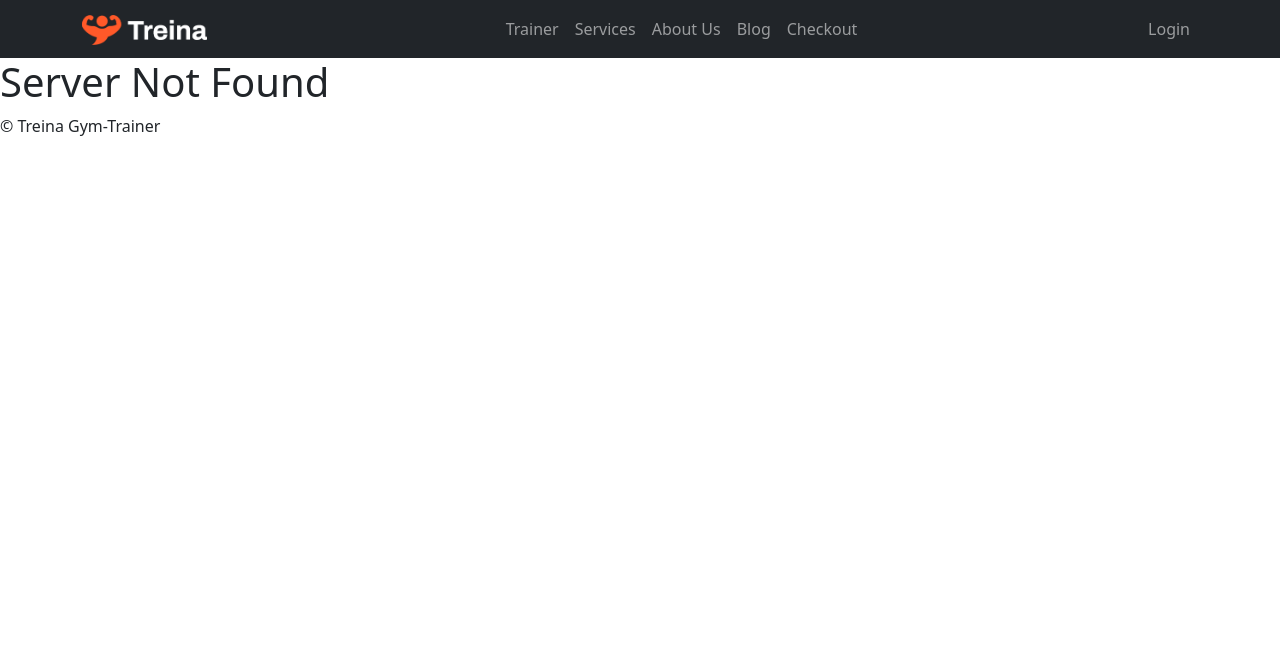
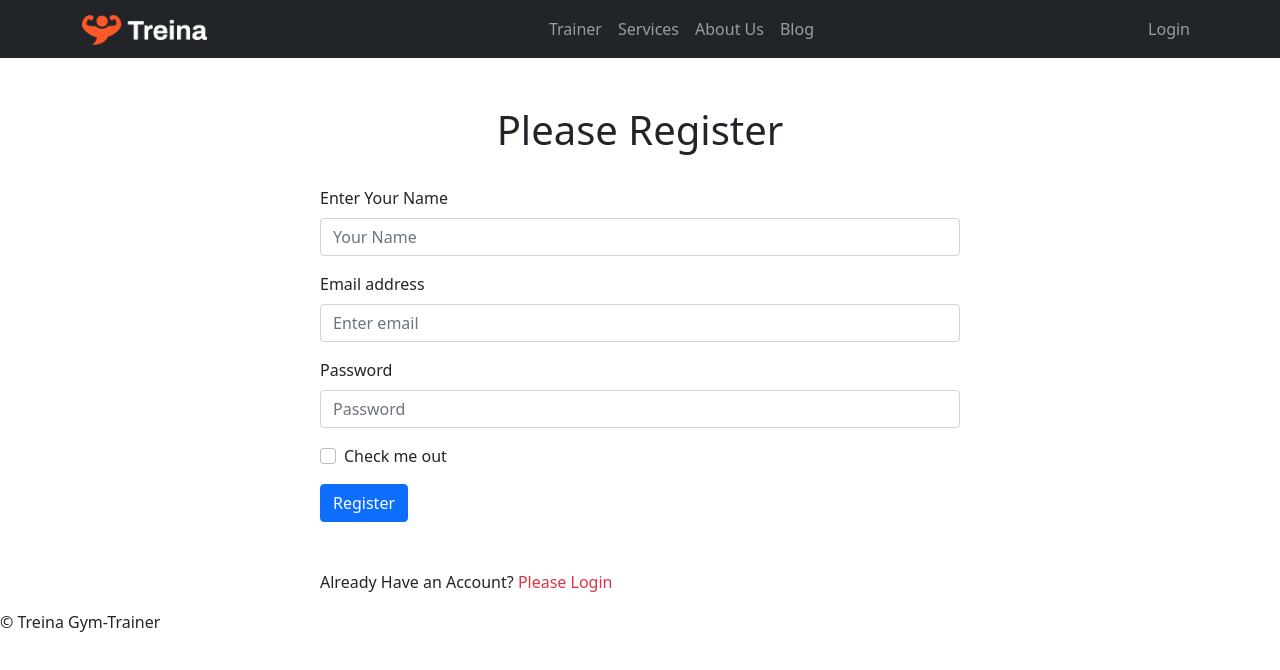
Before and after one commit to hasan283/gym-trainer-client, a React (Create React App) app: page /register in a window 1280 px wide. Before the commit this address had no page. Shown: the top 670 px of the page. Built offline with nearby package versions, Linux system fonts and the light colour scheme.

Commit message:
set env variable

```diff
--- a/src/App.js
+++ b/src/App.js
@@ -7,6 +7,8 @@ import Footer from './components/Pages/Homes/Footer/Footer';
 import Home from './components/Pages/Homes/Home/Home';
 import NotFound from './components/Pages/NotFount/NotFound';
 import CheckOut from './components/Pages/CheckOut/CheckOut';
+import Login from './components/Pages/LoginDetails/Login/Login';
+import Register from './components/Pages/LoginDetails/Register/Register';
 
 function App() {
   return (
@@ -14,9 +16,12 @@ function App() {
       <Header></Header>
       <Routes>
         <Route path='/' element={<Home></Home>}></Route>
+        <Route path='/home' element={<Home></Home>}></Route>
         <Route path='/about' element={<About></About>}></Route>
         <Route path='/blog' element={<Blog></Blog>}></Route>
         <Route path='/checkout/:checkoutId' element={<CheckOut></CheckOut>}></Route>
+        <Route path='/login' element={<Login></Login>}></Route>
+        <Route path='/register' element={<Register></Register>}></Route>
         <Route path='*' element={<NotFound></NotFound>}></Route>
       </Routes>
       <Footer></Footer>
--- a/src/components/Pages/CheckOut/CheckOut.js
+++ b/src/components/Pages/CheckOut/CheckOut.js
@@ -4,8 +4,9 @@ import { useParams } from 'react-router-dom';
 const CheckOut = () => {
     const { checkoutId } = useParams()
     return (
-        <div>
-            <h1>This is Checkout Page{checkoutId}</h1>
+        <div className='container pt-5 pb-5'>
+            <h1>Description:</h1>
+            <p>{checkoutId}</p>
         </div>
     );
 };
--- a/src/components/Pages/Homes/Header/Header.js
+++ b/src/components/Pages/Homes/Header/Header.js
@@ -16,14 +16,14 @@ const Header = () => {
                     <Navbar.Toggle aria-controls="responsive-navbar-nav" />
                     <Navbar.Collapse id="responsive-navbar-nav">
                         <Nav className="mx-auto">
-                            <Nav.Link href="#trainer">Trainer</Nav.Link>
-                            <Nav.Link href="#services">Services</Nav.Link>
+                            <Nav.Link href="home#trainer">Trainer</Nav.Link>
+                            <Nav.Link href="home#services">Services</Nav.Link>
                             <Nav.Link as={Link} to="/about">About Us</Nav.Link>
                             <Nav.Link as={Link} to="/blog">Blog</Nav.Link>
-                            <Nav.Link as={Link} to="/checkout">Checkout</Nav.Link>
+
                         </Nav>
                         <Nav>
-                            <Nav.Link href="#deets">Login</Nav.Link>
+                            <Nav.Link as={Link} to="/login">Login</Nav.Link>
                         </Nav>
                     </Navbar.Collapse>
                 </Container>
--- a/src/components/Pages/Homes/TreinaService/TreinaService.js
+++ b/src/components/Pages/Homes/TreinaService/TreinaService.js
@@ -4,7 +4,7 @@ import './TreinaService.css'
 
 
 const TreinaService = (props) => {
-    const { id, img, name, service, price, info } = props.service;
+    const { img, name, service, price, info } = props.service;
     const navigate = useNavigate()
     const navigateServiceDetails = id => {
         navigate(`/checkout/${id}`)
@@ -18,7 +18,7 @@ const TreinaService = (props) => {
                 <p><b>Price:</b> ${price}</p>
                 <p><b>Description:</b> {info.slice(0, 30)}...</p>
                 <div className="checkout-btn">
-                    <button onClick={() => navigateServiceDetails(id)}>Checkout Now</button>
+                    <button onClick={() => navigateServiceDetails(info)}>Checkout Now</button>
                 </div>
             </div>
         </div>
--- /dev/null
+++ b/src/components/Pages/LoginDetails/Login/Login.js
@@ -0,0 +1,52 @@
+import React, { useRef } from 'react';
+import { Button, Form } from 'react-bootstrap';
+import { useNavigate } from 'react-router-dom';
+
+const Login = () => {
+    // UseRef
+    const emailRef = useRef('');
+    const passwordRef = useRef('');
+    const navigate = useNavigate()
+
+    // HandleSubmit
+    const handleSubmit = event => {
+        event.preventDefault();
+        const email = emailRef.current.value;
+        const password = passwordRef.current.value;
+        console.log(email, password)
+    }
+
+
+    // Toggle Register page
+    const navigateRegister = event => {
+        navigate('/register')
+    }
+
+    return (
+        <div className='w-50 mx-auto'>
+            <h1 className='text-center pt-5 pb-4'>Please Login</h1>
+
+            <Form onSubmit={handleSubmit}>
+                <Form.Group className="mb-3" controlId="formBasicEmail">
+                    <Form.Label>Email address</Form.Label>
+                    <Form.Control ref={emailRef} type="email" placeholder="Enter email" required />
+                </Form.Group>
+
+                <Form.Group className="mb-3" controlId="formBasicPassword">
+                    <Form.Label>Password</Form.Label>
+                    <Form.Control ref={passwordRef} type="password" placeholder="Password" required />
+                </Form.Group>
+                <Form.Group className="mb-3" controlId="formBasicCheckbox">
+                    <Form.Check type="checkbox" label="Check me out" />
+                </Form.Group>
+                <Button variant="primary" type="submit">
+                    Login
+                </Button>
+            </Form>
+
+            <p className='mt-5'>New To Treina? <span className='text-danger' style={{ cursor: 'pointer' }} onClick={navigateRegister}>Please Register</span></p>
+        </div>
+    );
+};
+
+export default Login;
--- /dev/null
+++ b/src/components/Pages/LoginDetails/Register/Register.js
@@ -0,0 +1,55 @@
+import React from 'react';
+import { Button, Form } from 'react-bootstrap';
+import { useNavigate } from 'react-router-dom';
+
+const Register = () => {
+    const navigate = useNavigate()
+
+
+    const handleRegister = event => {
+        event.preventDefault();
+        const name = event.target.name.value;
+        const email = event.target.email.value;
+        const password = event.target.password.value;
+        console.log(name, email, password);
+
+    }
+
+    // Toggle Login Page page
+    const navigateLogin = event => {
+        navigate('/login')
+    }
+
+    // Register Form
+    return (
+        <div className='w-50 mx-auto'>
+            <h1 className='text-center pt-5 pb-4'>Please Register</h1>
+            <Form onSubmit={handleRegister}>
+
+                <Form.Group className="mb-3" controlId="formBasicText">
+                    <Form.Label>Enter Your Name</Form.Label>
+                    <Form.Control type="text" placeholder="Your Name" />
+                </Form.Group>
+
+                <Form.Group className="mb-3" controlId="formBasicEmail">
+                    <Form.Label>Email address</Form.Label>
+                    <Form.Control type="email" placeholder="Enter email" />
+                </Form.Group>
+
+                <Form.Group className="mb-3" controlId="formBasicPassword">
+                    <Form.Label>Password</Form.Label>
+                    <Form.Control type="password" placeholder="Password" />
+                </Form.Group>
+                <Form.Group className="mb-3" controlId="formBasicCheckbox">
+                    <Form.Check type="checkbox" label="Check me out" />
+                </Form.Group>
+                <Button variant="primary" type="submit">
+                    Register
+                </Button>
+            </Form>
+            <p className='mt-5'>Already Have an Account? <span className='text-danger' style={{ cursor: 'pointer' }} onClick={navigateLogin}>Please Login</span></p>
+        </div>
+    );
+};
+
+export default Register;
```
Also changed, not shown: src/firebase.init.js (+6 -6 lines), 1 other file (tests, documents, lock files or other folders).
